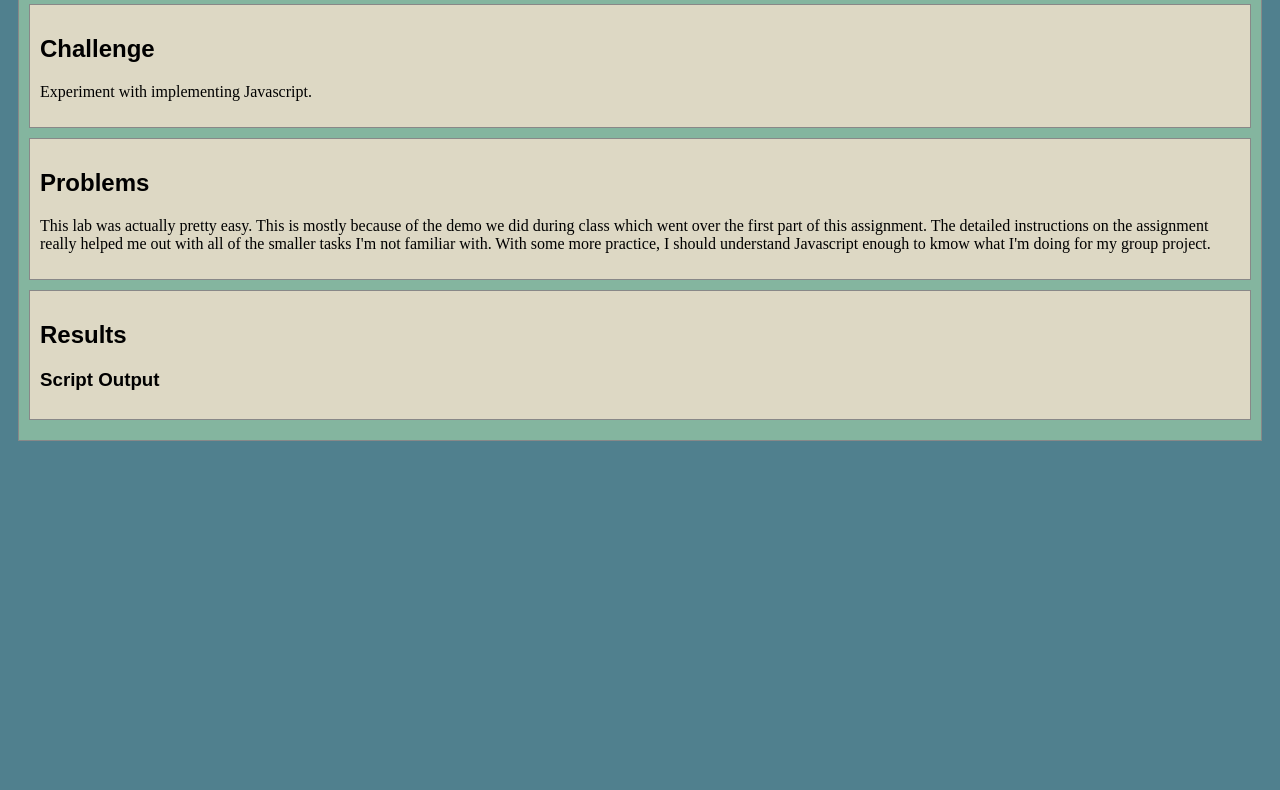
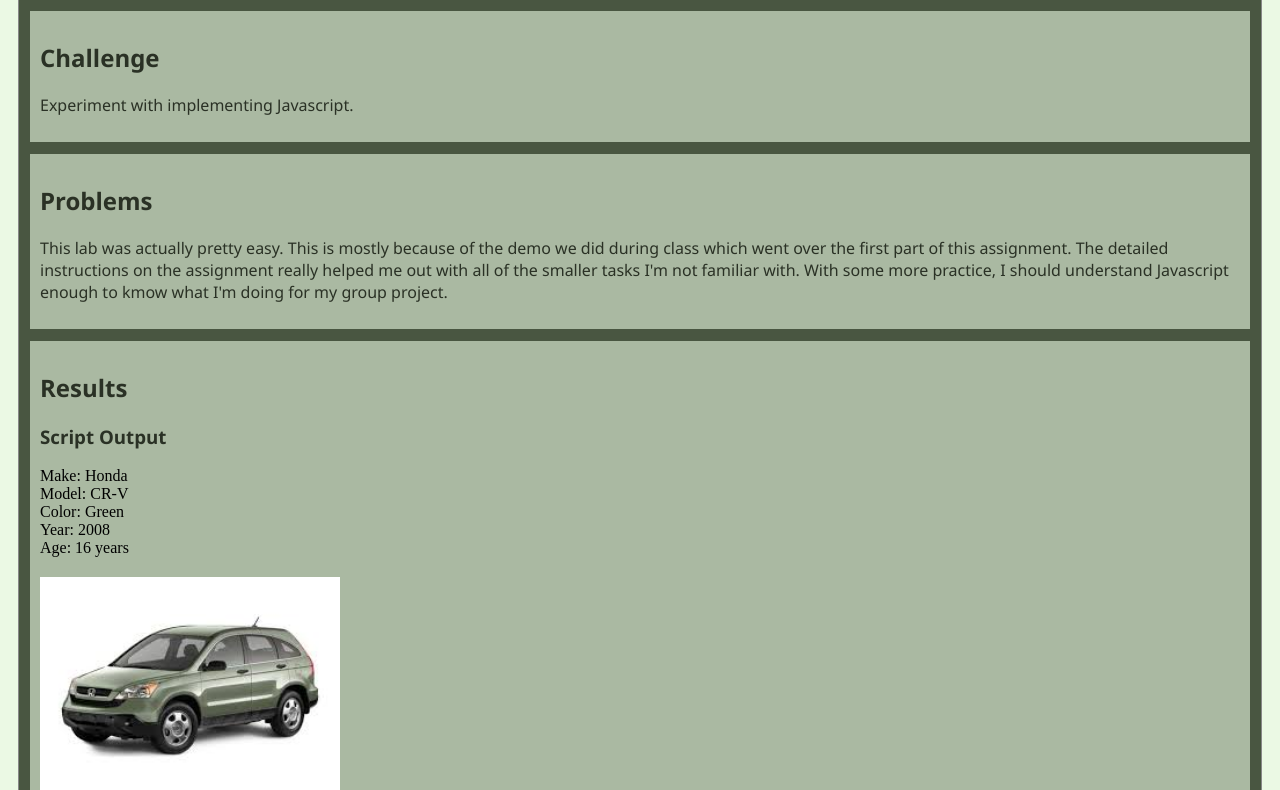
Before and after one commit to laylaghill/art101, a plain HTML site: page lab5/index.html in a window 1280 px wide. Shown: the part 107-897 px from the top of the page. Before the commit the page ends 800 px from the top, so only its background shows below. Drawn offline with nearby package versions, Linux system fonts and the light colour scheme.

Commit message:
lab 5 edits

```diff
--- a/lab5/css/lab.css
+++ b/lab5/css/lab.css
@@ -4,6 +4,33 @@
 .minor-section {
     padding: 10px;
     margin-bottom: 10px;
-    border: solid 1px #888;
-    background-color: #DDD8C4;
+    border: solid 1px #495641;
+    background-color: #aab9a2;
   }
+
+body {
+    background-color: #ebf9e4;
+}
+
+#content {
+    background-color: #495641
+  }
+h1 {
+    font-family: 'Segoe UI', Tahoma, Geneva, Verdana, sans-serif;
+    color: #2a3125;
+}
+
+h2 {
+    font-family: 'Segoe UI', Tahoma, Geneva, Verdana, sans-serif;
+    color: #2a3125;
+}
+
+h3 {
+    font-family: 'Segoe UI', Tahoma, Geneva, Verdana, sans-serif;
+    color: #2a3125;
+}
+
+p {
+    font-family: 'Segoe UI', Tahoma, Geneva, Verdana, sans-serif;
+    color: #2a3125;
+}
--- a/lab5/index.html
+++ b/lab5/index.html
@@ -36,8 +36,11 @@
 					<h2>Results</h2>
 						<h3>Script Output</h3>
 						<div class="output">
-							<script type="text/javascript" scr="js/lab.js"></script>
+							<script type="text/javascript" src="js/lab.js"></script>
 						</div>
+
+						<img src=img/lab5.jpg  width="300" style="margin-top: 20px"/>
+
 					<div id="output"></div>
 			</div>
 		</section>
```
Also changed, not shown: lab5/img/lab5.jpg (added), 1 other file.
